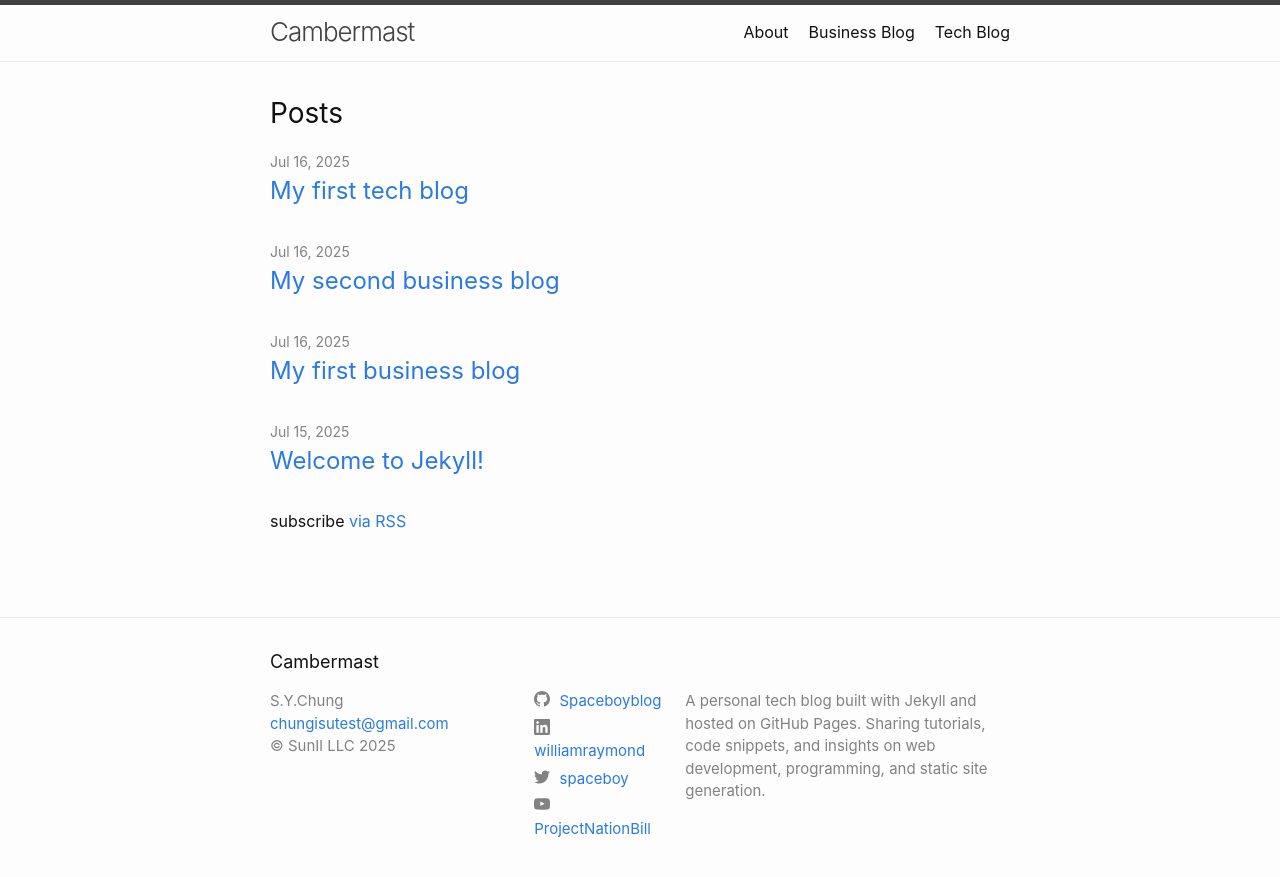
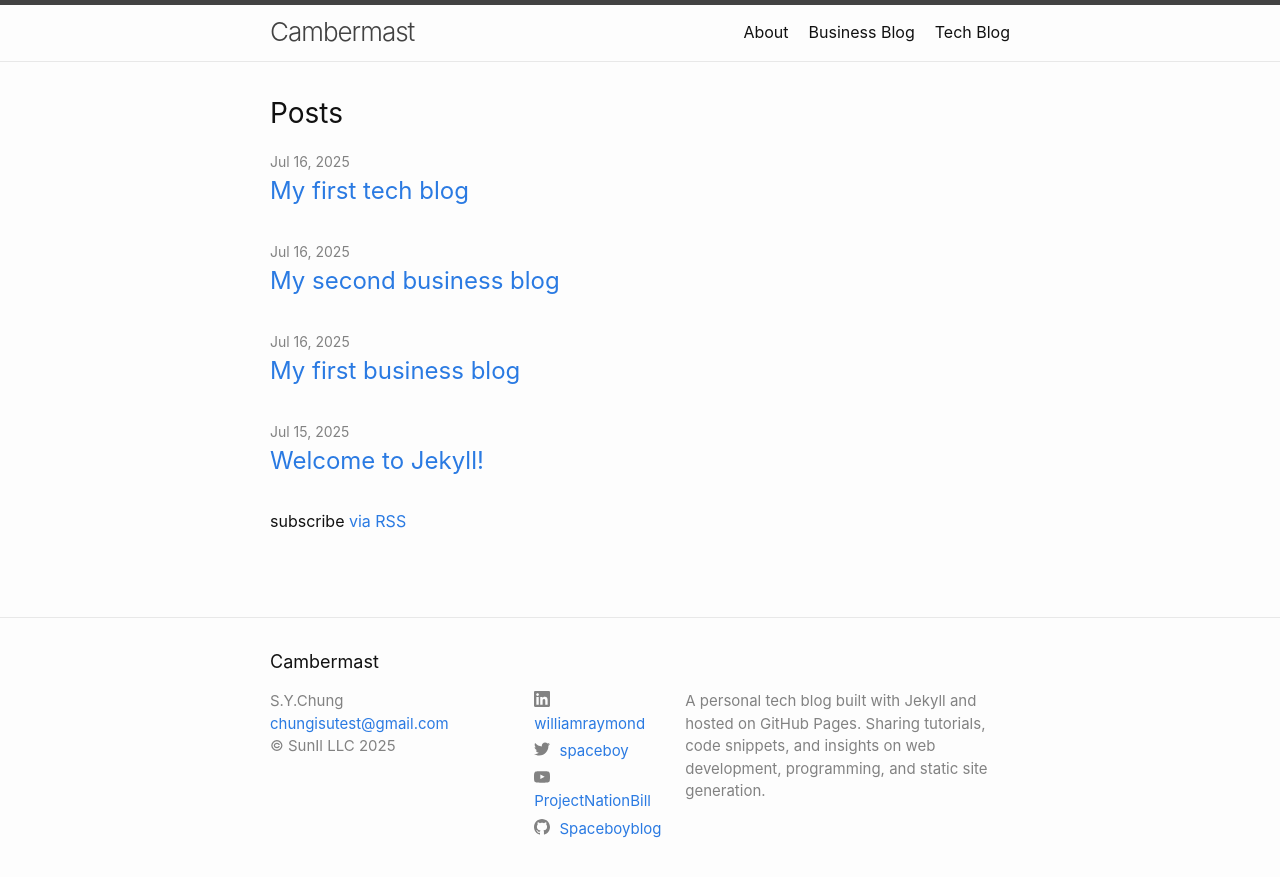
Before and after one commit to spaceboyblog/github-pages-with-docker, a Jekyll site: the page built from index.md, in a window 1280 px wide. Shown: the top 877 px of the page. Built offline with Jekyll 4.4.1, drawn with Linux system fonts in a browser that asks for light colours.

Commit message:
소셜 순서 변경

```diff
--- a/_includes/social.html
+++ b/_includes/social.html
@@ -1,14 +1,14 @@
 <ul class="social-media-list">
+  {%- if site.linkedin_username -%}<li><a href="https://www.linkedin.com/in/{{ site.linkedin_username| cgi_escape | escape }}"><svg class="svg-icon"><use xlink:href="{{ '/assets/minima-social-icons.svg#linkedin' | relative_url }}"></use></svg> <span class="username">{{ site.linkedin_username| escape }}</span></a></li>{%- endif -%}
+  {%- if site.twitter_username -%}<li><a href="https://www.twitter.com/{{ site.twitter_username| cgi_escape | escape }}"><svg class="svg-icon"><use xlink:href="{{ '/assets/minima-social-icons.svg#twitter' | relative_url }}"></use></svg> <span class="username">{{ site.twitter_username| escape }}</span></a></li>{%- endif -%}
+  {%- if site.youtube_username -%}<li><a href="https://youtube.com/{{ site.youtube_username| cgi_escape | escape }}"><svg class="svg-icon"><use xlink:href="{{ '/assets/minima-social-icons.svg#youtube' | relative_url }}"></use></svg> <span class="username">{{ site.youtube_username| escape }}</span></a></li>{%- endif -%}
+  {%- if site.github_username -%}<li><a href="https://github.com/{{ site.github_username| cgi_escape | escape }}"><svg class="svg-icon"><use xlink:href="{{ '/assets/minima-social-icons.svg#github' | relative_url }}"></use></svg> <span class="username">{{ site.github_username| escape }}</span></a></li>{%- endif -%}
   {%- if site.dribbble_username -%}<li><a href="https://dribbble.com/{{ site.dribbble_username| cgi_escape | escape }}"><svg class="svg-icon"><use xlink:href="{{ '/assets/minima-social-icons.svg#dribbble' | relative_url }}"></use></svg> <span class="username">{{ site.dribbble_username| escape }}</span></a></li>{%- endif -%}
   {%- if site.facebook_username -%}<li><a href="https://www.facebook.com/{{ site.facebook_username| cgi_escape | escape }}"><svg class="svg-icon"><use xlink:href="{{ '/assets/minima-social-icons.svg#facebook' | relative_url }}"></use></svg> <span class="username">{{ site.facebook_username| escape }}</span></a></li>{%- endif -%}
   {%- if site.flickr_username -%}<li><a href="https://www.flickr.com/photos/{{ site.flickr_username| cgi_escape | escape }}"><svg class="svg-icon"><use xlink:href="{{ '/assets/minima-social-icons.svg#flickr' | relative_url }}"></use></svg> <span class="username">{{ site.flickr_username| escape }}</span></a></li>{%- endif -%}
-  {%- if site.github_username -%}<li><a href="https://github.com/{{ site.github_username| cgi_escape | escape }}"><svg class="svg-icon"><use xlink:href="{{ '/assets/minima-social-icons.svg#github' | relative_url }}"></use></svg> <span class="username">{{ site.github_username| escape }}</span></a></li>{%- endif -%}
   {%- if site.instagram_username -%}<li><a href="https://instagram.com/{{ site.instagram_username| cgi_escape | escape }}"><svg class="svg-icon"><use xlink:href="{{ '/assets/minima-social-icons.svg#instagram' | relative_url }}"></use></svg> <span class="username">{{ site.instagram_username| escape }}</span></a></li>{%- endif -%}
-  {%- if site.linkedin_username -%}<li><a href="https://www.linkedin.com/in/{{ site.linkedin_username| cgi_escape | escape }}"><svg class="svg-icon"><use xlink:href="{{ '/assets/minima-social-icons.svg#linkedin' | relative_url }}"></use></svg> <span class="username">{{ site.linkedin_username| escape }}</span></a></li>{%- endif -%}
   {%- if site.pinterest_username -%}<li><a href="https://www.pinterest.com/{{ site.pinterest_username| cgi_escape | escape }}"><svg class="svg-icon"><use xlink:href="{{ '/assets/minima-social-icons.svg#pinterest' | relative_url }}"></use></svg> <span class="username">{{ site.pinterest_username| escape }}</span></a></li>{%- endif -%}
   {%- for mst in site.mastodon -%}{%- if mst.username and mst.instance -%}<li><a href="https://{{ mst.instance| cgi_escape | escape}}/@{{mst.username}}"><svg class="svg-icon"><use xlink:href="{{ '/assets/minima-social-icons.svg#mastodon' | relative_url }}"></use></svg> <span class="username">{{ mst.username|escape }}</span></a></li>{%- endif -%}{%- endfor -%}
-  {%- if site.twitter_username -%}<li><a href="https://www.twitter.com/{{ site.twitter_username| cgi_escape | escape }}"><svg class="svg-icon"><use xlink:href="{{ '/assets/minima-social-icons.svg#twitter' | relative_url }}"></use></svg> <span class="username">{{ site.twitter_username| escape }}</span></a></li>{%- endif -%}
-  {%- if site.youtube_username -%}<li><a href="https://youtube.com/{{ site.youtube_username| cgi_escape | escape }}"><svg class="svg-icon"><use xlink:href="{{ '/assets/minima-social-icons.svg#youtube' | relative_url }}"></use></svg> <span class="username">{{ site.youtube_username| escape }}</span></a></li>{%- endif -%}
   {%- if site.googleplus_username -%}<li><a href="https://plus.google.com/{{ site.googleplus_username| escape }}"><svg class="svg-icon"><use xlink:href="{{ '/assets/minima-social-icons.svg#googleplus' | relative_url }}"></use></svg> <span class="username">{{ site.googleplus_username| escape }}</span></a></li>{%- endif -%}
   {%- if site.rss -%}<li><a href="{{ 'feed.xml' | relative_url }}"><svg class="svg-icon"><use xlink:href="{{ '/assets/minima-social-icons.svg#rss' | relative_url }}"></use></svg> <span>{{ site.rss | escape }}</span></a></li>{%- endif -%}
 </ul>
```
